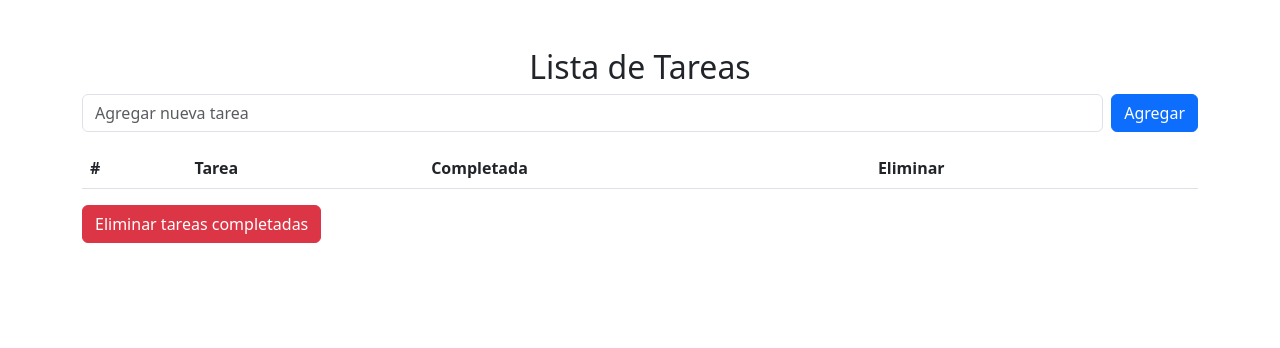
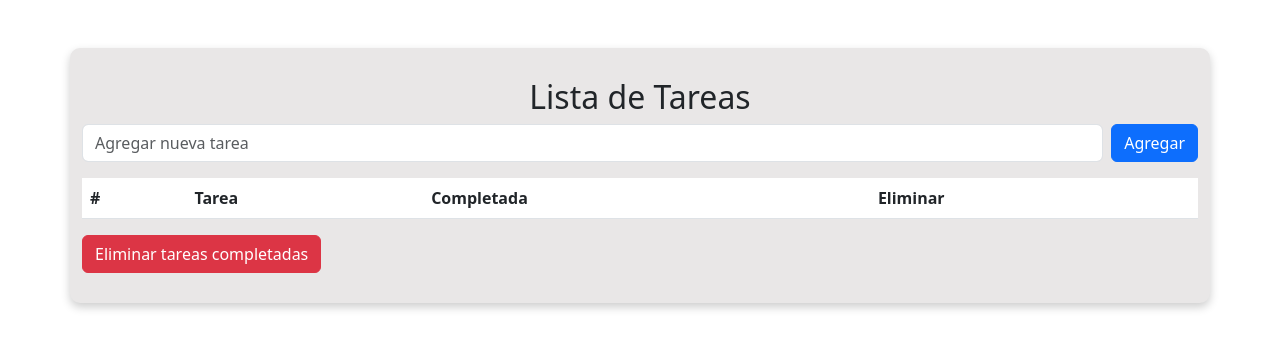
Before and after one commit to astor57/TP-TODOList, a plain HTML site: page index.html in a window 1280 px wide. Drawn offline with nearby package versions, Linux system fonts and the light colour scheme.

Commit message:
Metí css

```diff
--- a/index.html
+++ b/index.html
@@ -4,6 +4,7 @@
     <meta charset="UTF-8">
     <meta name="viewport" content="width=device-width, initial-scale=1.0">
     <title>Lista de Tareas</title>
+    <link rel="stylesheet" href="style.css">
     <link href="https://cdn.jsdelivr.net/npm/bootstrap@5.3.0/dist/css/bootstrap.min.css" rel="stylesheet">
 </head>
 <body>
--- a/style.css
+++ b/style.css
@@ -0,0 +1,8 @@
+.container{
+    background: rgb(233, 231, 231);
+    padding: 30px;
+    border-radius: 10px;
+    box-shadow: 0 4px 10px rgba(0, 0, 0, 0.2);
+    max-width: 400px;
+    width: 100%;
+}
```
